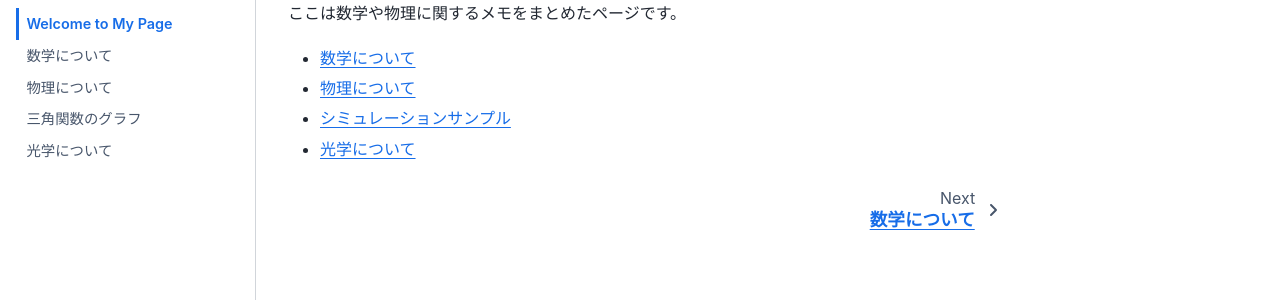
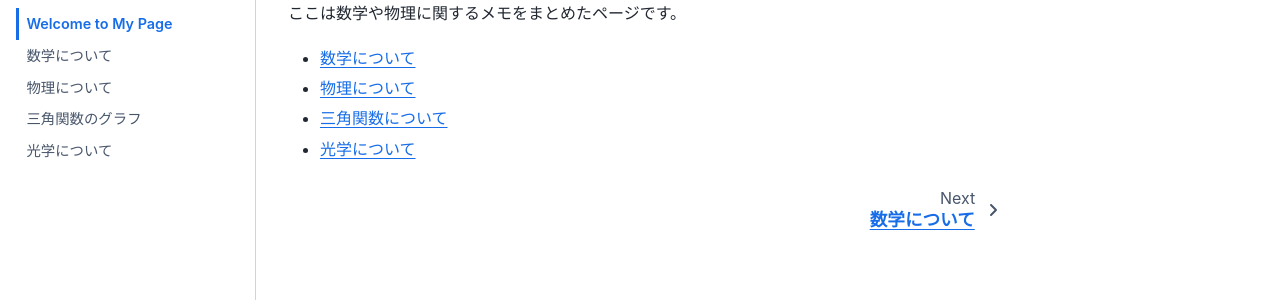
Before and after one commit to esk0ik3/esk0ik3.github.io, a Jupyter Book: the page built from index.md, in a window 1280 px wide. Shown: the part 135-435 px from the top of the page. Built offline with Jupyter Book 1.0.4 settings and Sphinx 7.4.7 and the Sphinx Book theme 1.1.4, drawn with Linux system fonts in a browser that asks for light colours.

Commit message:
Update index.md

```diff
--- a/index.md
+++ b/index.md
@@ -4,5 +4,5 @@
 
 * [数学について](math.md)
 * [物理について](physics.md)
-* [シミュレーションサンプル](simulation.ipynb)
+* [三角関数について](simulation.ipynb)
 * [光学について](notes/optics.md)
```
